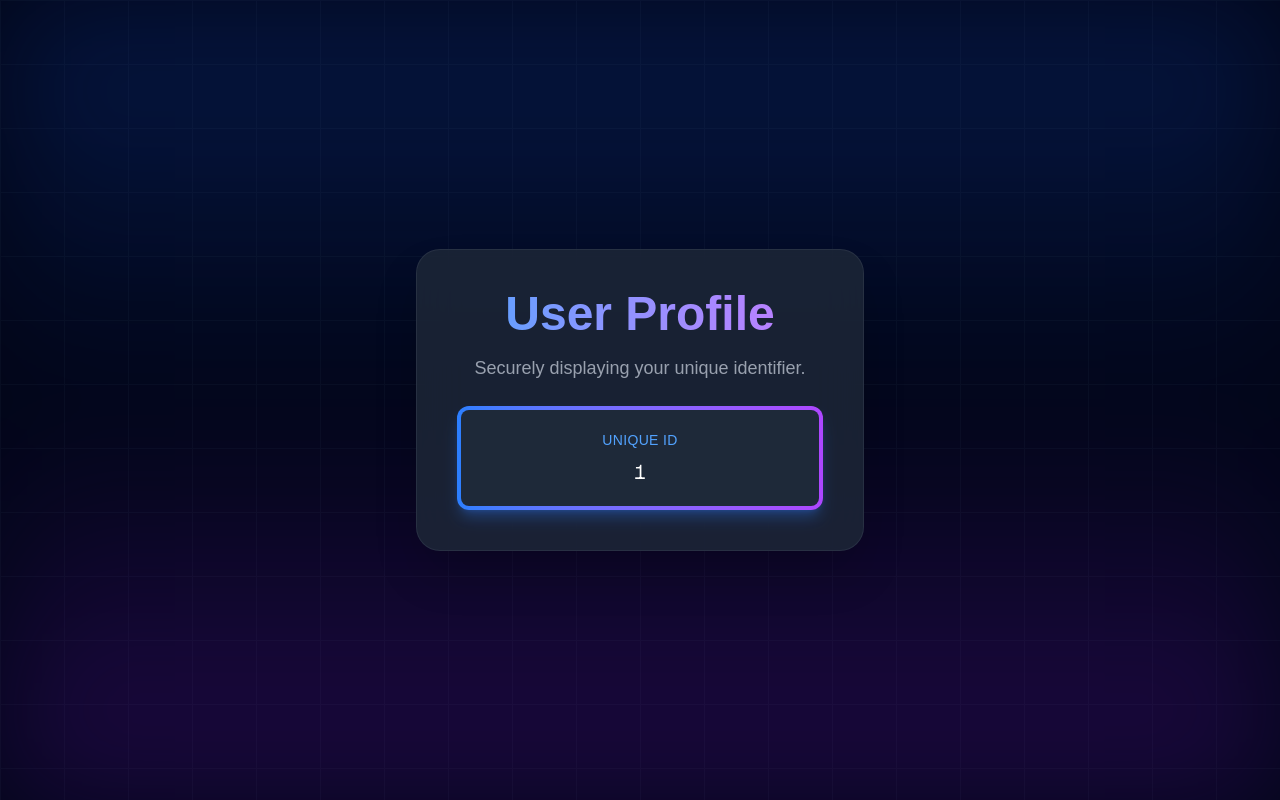
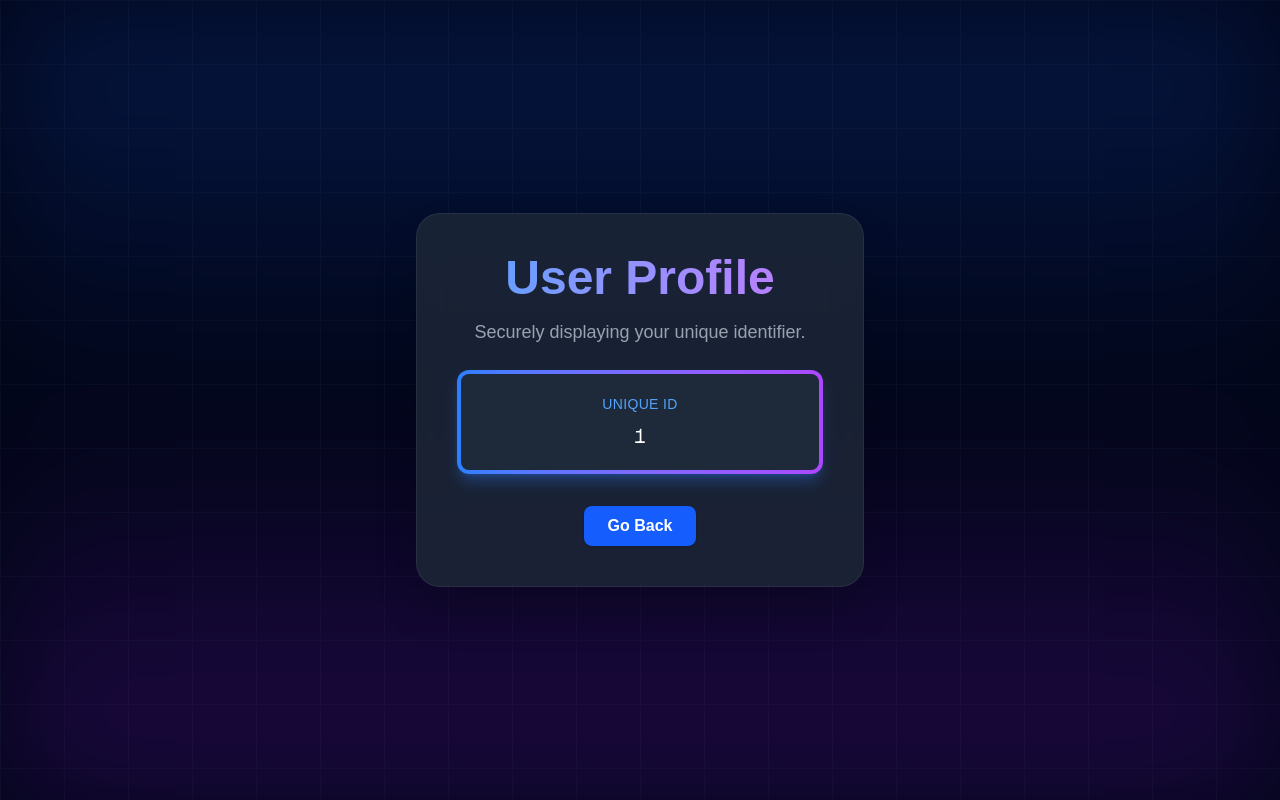
Before and after one commit to samarthgalhe89/nextjs-auth-system, a Next.js app: page /profile/1 in a window 1280 px wide. Built offline with nearby package versions, Linux system fonts and the light colour scheme.

Commit message:
enhance UserProfile and ProfilePage components with improved UI elements and added navigation button

```diff
--- a/src/app/profile/[id]/page.tsx
+++ b/src/app/profile/[id]/page.tsx
@@ -1,28 +1,25 @@
 "use client";
 
 import { useEffect } from "react";
+import { useRouter } from "next/navigation";
 
 export default function UserProfile({ params }: { params: { id: string } }) {
+  const router = useRouter();
 
-  useEffect(() => {
-
-  }, []);
+  useEffect(() => {}, []);
 
   return (
     <div className="flex flex-col items-center justify-center min-h-screen bg-slate-950 px-4 relative overflow-hidden">
-
       {/* Background Layers */}
       <div className="absolute inset-0 overflow-hidden pointer-events-none">
         {/* Subtle Grid Pattern */}
         <div className="absolute inset-0 bg-[linear-gradient(to_right,#1e293b_1px,transparent_1px),linear-gradient(to_bottom,#1e293b_1px,transparent_1px)] bg-[length:4rem_4rem] opacity-20"></div>
-
         {/* Large Blurred Gradient Glow */}
         <div className="absolute top-0 left-1/2 -translate-x-1/2 w-full h-full bg-gradient-to-b from-blue-600/20 via-transparent to-purple-600/20 blur-3xl"></div>
       </div>
 
       {/* Content Card */}
-      <div className="relative z-10 w-full max-w-md bg-gray-800/80 backdrop-blur-xl p-8 md:p-10 rounded-3xl shadow-2xl border border-gray-700/50 text-center transform transition-transform duration-300 hover:scale-[1.02] hover:shadow-2xl hover:shadow-blue-500/30 hover:border-blue-500/50 hover:bg-gray-800/90 hover:backdrop-blur-2xl">
-
+      <div className="relative z-10 w-full max-w-md bg-gray-800/80 backdrop-blur-xl p-8 md:p-10 rounded-3xl shadow-2xl border border-gray-700/50 text-center transform transition-transform duration-300 hover:scale-[1.03] hover:border-blue-500/50 hover:bg-gray-800/90 hover:backdrop-blur-2xl">
         <h1 className="text-4xl md:text-5xl font-extrabold mb-4 text-transparent bg-clip-text bg-gradient-to-r from-blue-400 to-purple-400">
           User Profile
         </h1>
@@ -42,6 +39,14 @@ export default function UserProfile({ params }: { params: { id: string } }) {
             </span>
           </div>
         </div>
+
+        {/* Go Back Button */}
+        <button
+          onClick={() => router.push("/profile")}
+          className="mt-8 px-6 py-2 rounded-lg bg-blue-600 hover:bg-blue-700 text-white font-semibold shadow transition"
+        >
+          Go Back
+        </button>
       </div>
     </div>
   );
--- a/src/app/profile/page.tsx
+++ b/src/app/profile/page.tsx
@@ -49,7 +49,7 @@ export default function ProfilePage() {
 
       <div className="w-full max-w-md relative z-10">
         {/* Main card */}
-        <div className="bg-gray-800/80 backdrop-blur-xl p-8 rounded-2xl shadow-2xl border border-gray-700/50 hover:shadow-blue-500/10 transition-all duration-500">
+        <div className="bg-gray-800/80 backdrop-blur-xl p-8 rounded-2xl shadow-2xl border border-gray-700/50 hover:scale-105 hover:shadow-2xl hover:shadow-blue-500/10 transition-all duration-500">
           {/* Header */}
           <div className="text-center mb-8">
             <div className="inline-flex items-center justify-center w-16 h-16 bg-gradient-to-br from-blue-500/20 to-purple-500/20 rounded-2xl mb-4 border border-blue-500/30">
```
